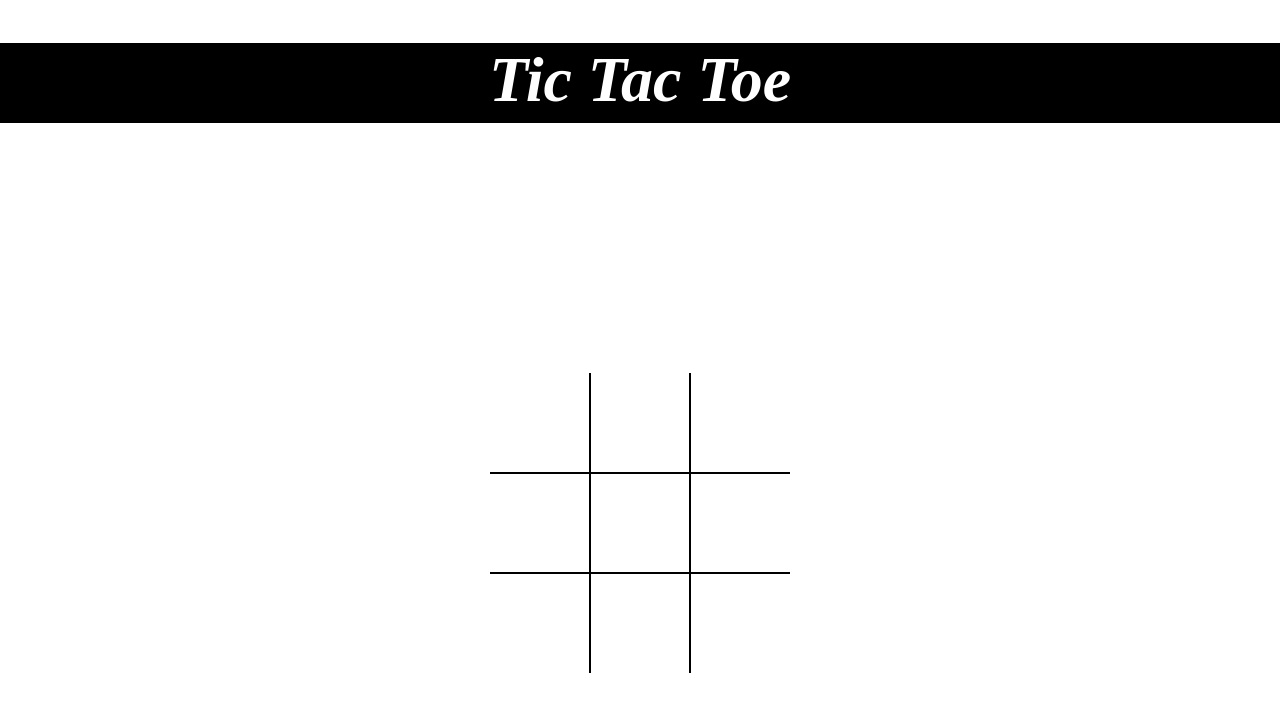
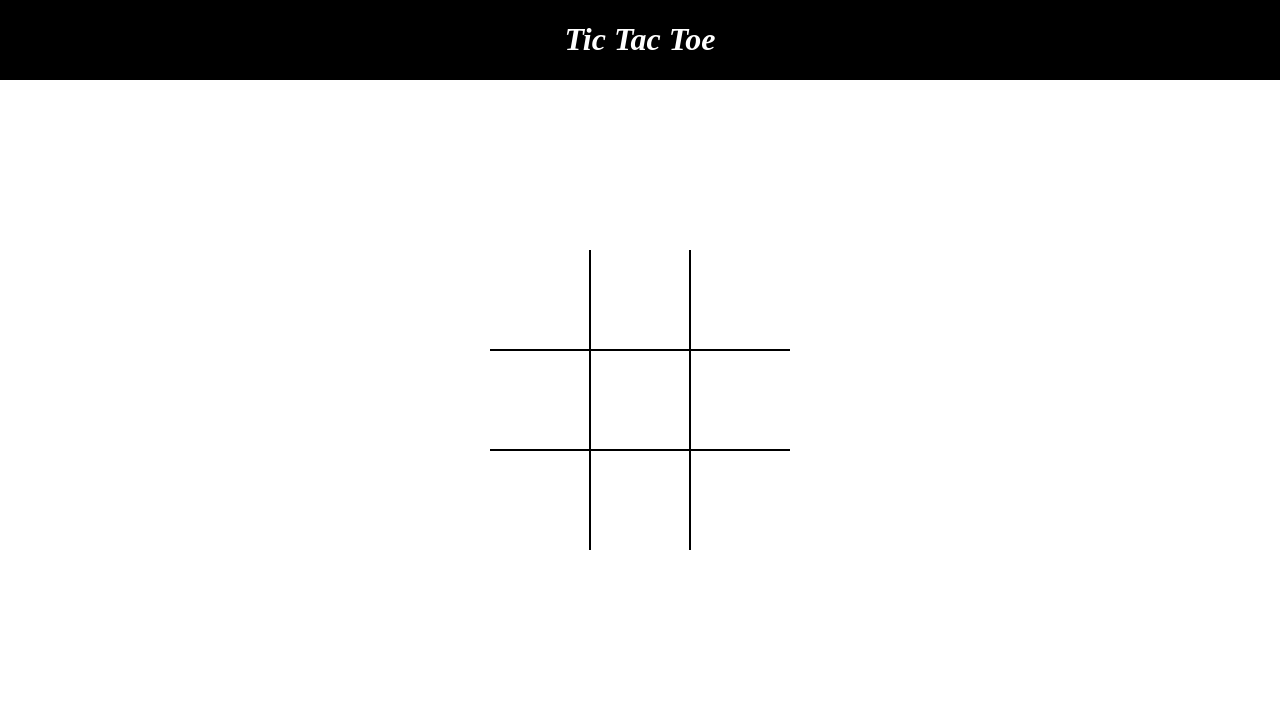
Before and after one commit to gopichand909/tic-tac-toe-posswin, a plain HTML site: page index.html in a window 1280 px wide. Drawn offline with Linux system fonts and the light colour scheme.

Commit message:
Updated h1

```diff
--- a/styles.css
+++ b/styles.css
@@ -13,18 +13,26 @@ body {
 
 h1{
 	text-align: center;
-	font-size: 8vh;
+	font-size: 4vh;
 	font-style: oblique;
+
 }
 
 .heading{
 	background-color: black;
 	color: white;
+
+  height: 10vh;
+  position: fixed;
+  font-size: 3px;
   top: 0;
-	width: 100vw;
-  height: 10vh;
+  left: 0;
+  width: 100%;
+
+  padding: 0px 0;
+  text-align: center;
+  z-index: 1;
 }
-
 .board {
   width: 100vw;
   height: 100vh;
```
